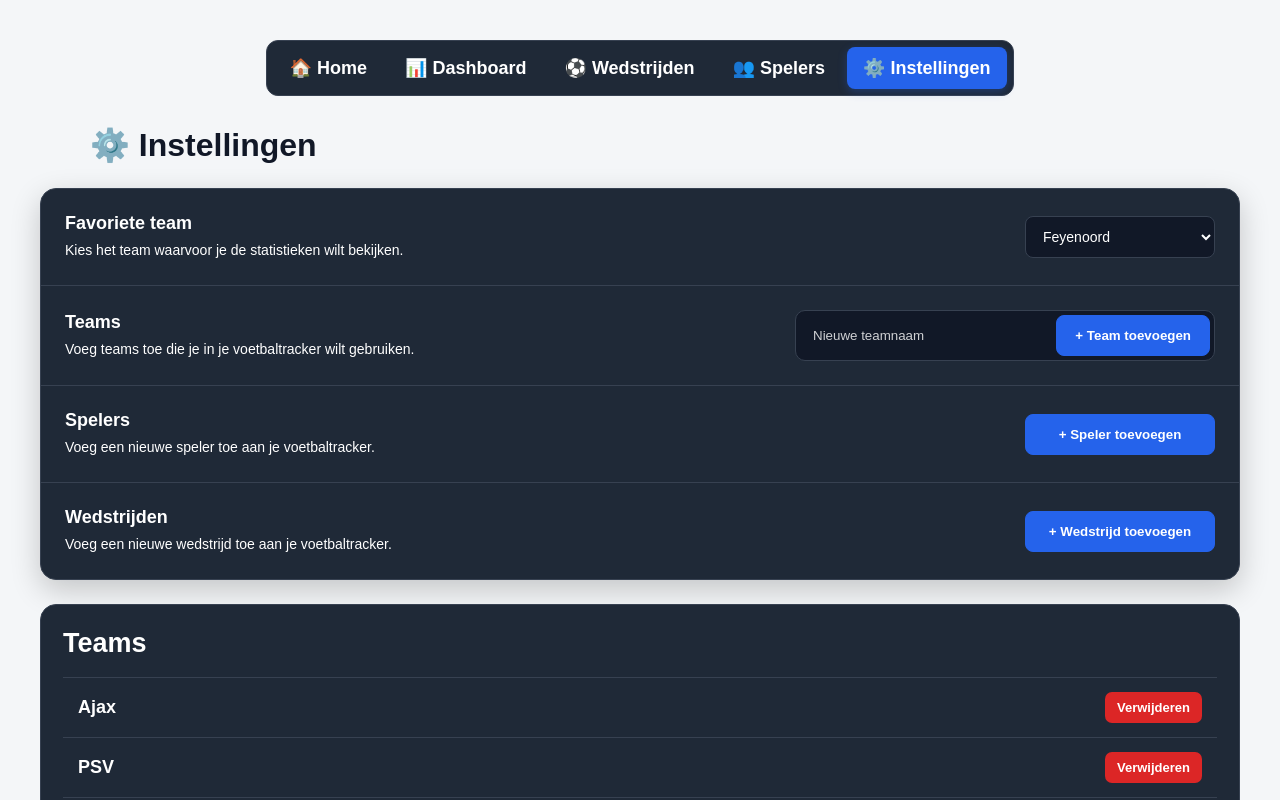
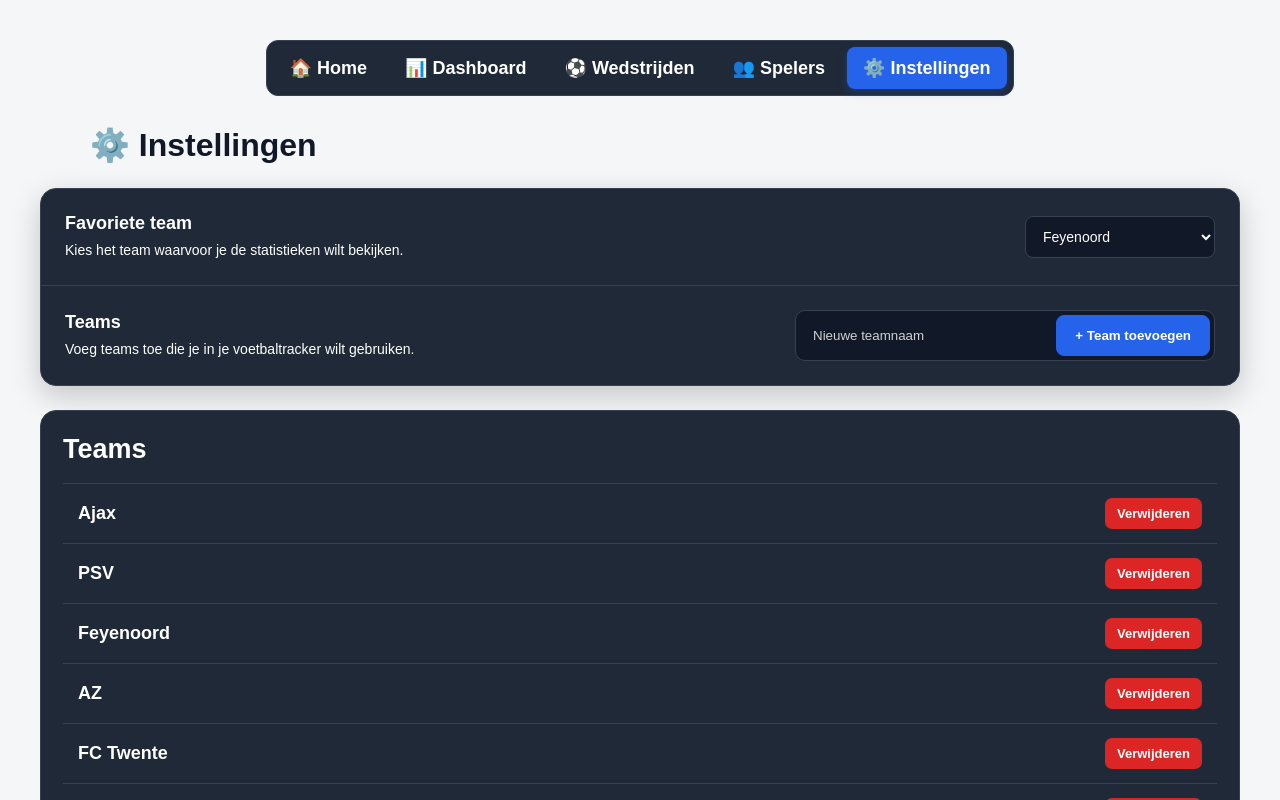
Before and after one commit to Ryan050409/simpel-design, a React (Vite) app: page /instellingen in a window 1280 px wide. Shown: the top 800 px of the page. Built offline with nearby package versions, Linux system fonts and the light colour scheme.

Commit message:
functies uit settingspage gehaald

```diff
--- a/src/SettingsPage.tsx
+++ b/src/SettingsPage.tsx
@@ -1,12 +1,8 @@
 import { useState } from "react";
 import type { Dispatch, SetStateAction } from "react";
-import PlayerForm from "./PlayerForm.tsx";
-import MatchForm from "./MatchForm.tsx";
 import type { Player, Match, Team } from "./types.ts";
 
 type SettingsPageProps = {
-  setMatches: Dispatch<SetStateAction<Match[]>>;
-  setPlayerList: Dispatch<SetStateAction<Player[]>>;
   teams: Team[];
   setTeams: Dispatch<SetStateAction<Team[]>>;
   team: string;
@@ -16,8 +12,6 @@
 };
 
 function SettingsPage({
-  setMatches,
-  setPlayerList,
   players,
   matches,
   teams,
@@ -25,9 +19,6 @@
   team,
   setTeam,
 }: SettingsPageProps) {
-  const [showPlayerPopup, setShowPlayerPopup] = useState(false);
-  const [showMatchPopup, setShowMatchPopup] = useState(false);
-
   const [newTeam, setNewTeam] = useState("");
   const [teamWarning, setTeamWarning] = useState("");
   const [openQuestion, setOpenQuestion] = useState<number | null>(null);
@@ -36,7 +27,7 @@
     {
       question: "Hoe voeg ik een speler toe?",
       answer:
-        "Ga naar Instellingen en klik bij Spelers op '+ Speler toevoegen'. Vul de gegevens in en sla de speler op.",
+        "Ga naar Spelers en klik op '+ Speler toevoegen'. Vul de gegevens in en sla de speler op.",
     },
     {
       question: "Hoe voeg ik een team toe?",
@@ -64,22 +55,6 @@
         "Ja. Bij het toevoegen van spelers en wedstrijden kun je een bestaand team kiezen of zelf een teamnaam invoeren.",
     },
   ];
-
-  function openPlayerPopup() {
-    setShowPlayerPopup(true);
-  }
-
-  function closePlayerPopup() {
-    setShowPlayerPopup(false);
-  }
-
-  function openMatchPopup() {
-    setShowMatchPopup(true);
-  }
-
-  function closeMatchPopup() {
-    setShowMatchPopup(false);
-  }
 
   function addTeam() {
     const teamName = newTeam.trim();
@@ -209,7 +184,6 @@
                 }
               }}
             />
-
             <button type="button" onClick={addTeam}>
               + Team toevoegen
             </button>
@@ -218,38 +192,6 @@
               <small className="team-warning">{teamWarning}</small>
             )}
           </div>
-        </div>
-
-        <div className="setting-row">
-          <div>
-            <strong>Spelers</strong>
-
-            <small>Voeg een nieuwe speler toe aan je voetbaltracker.</small>
-          </div>
-
-          <button
-            type="button"
-            className="setting-action"
-            onClick={openPlayerPopup}
-          >
-            + Speler toevoegen
-          </button>
-        </div>
-
-        <div className="setting-row">
-          <div>
-            <strong>Wedstrijden</strong>
-
-            <small>Voeg een nieuwe wedstrijd toe aan je voetbaltracker.</small>
-          </div>
-
-          <button
-            type="button"
-            className="setting-action"
-            onClick={openMatchPopup}
-          >
-            + Wedstrijd toevoegen
-          </button>
         </div>
       </div>
 
@@ -265,23 +207,6 @@
             </button>
           </div>
         ))}
-      </div>
-
-      {showPlayerPopup && (
-        <PlayerForm
-          setPlayerList={setPlayerList}
-          closeModal={closePlayerPopup}
-          teams={teams}
-        />
-      )}
-
-      {showMatchPopup && (
-        <MatchForm
-          setMatches={setMatches}
-          closeModal={closeMatchPopup}
-          teams={teams}
-        />
-      )}
 
         <div className="faq-section">
           <h2>❓Veelgestelde vragen</h2>
@@ -308,6 +233,7 @@
           </div>
         </div>
       </div>
+    </div>
   );
 }
 
```
Lines whose indentation alone changed are shown as unchanged.
